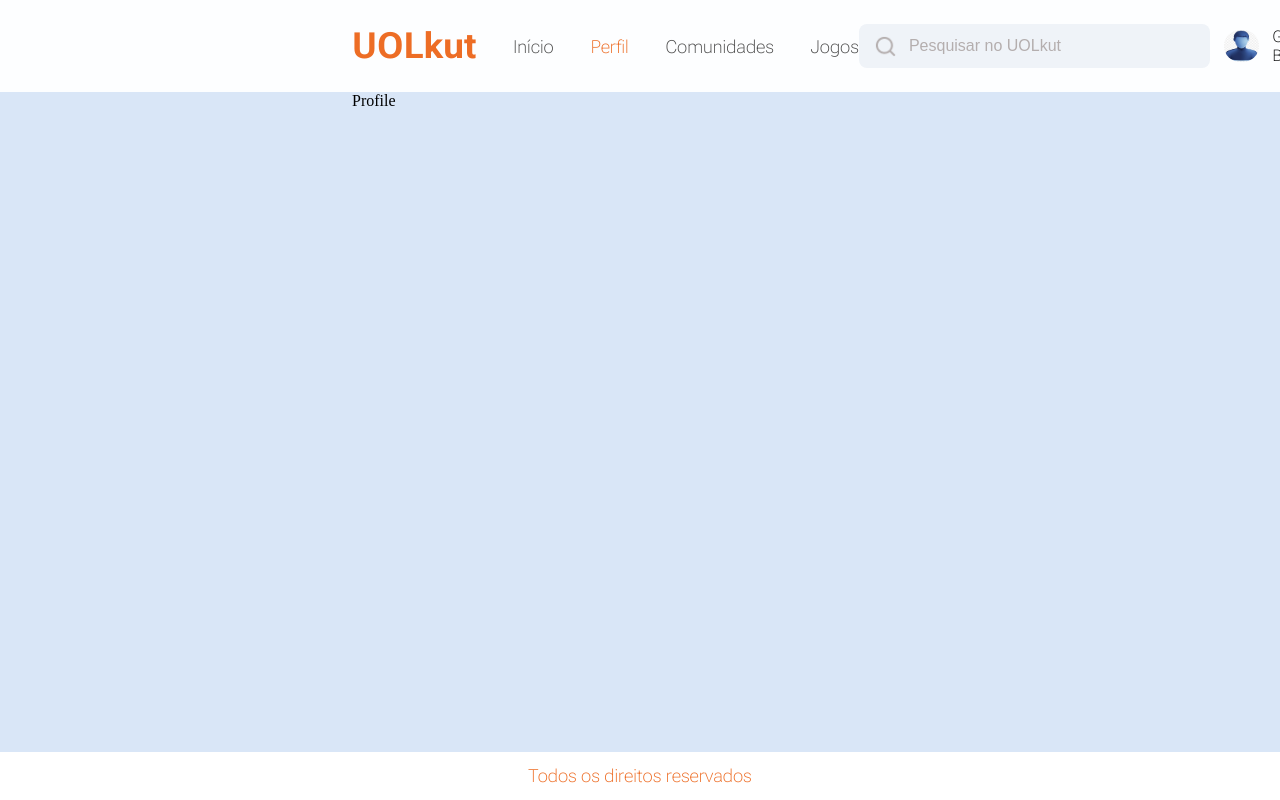
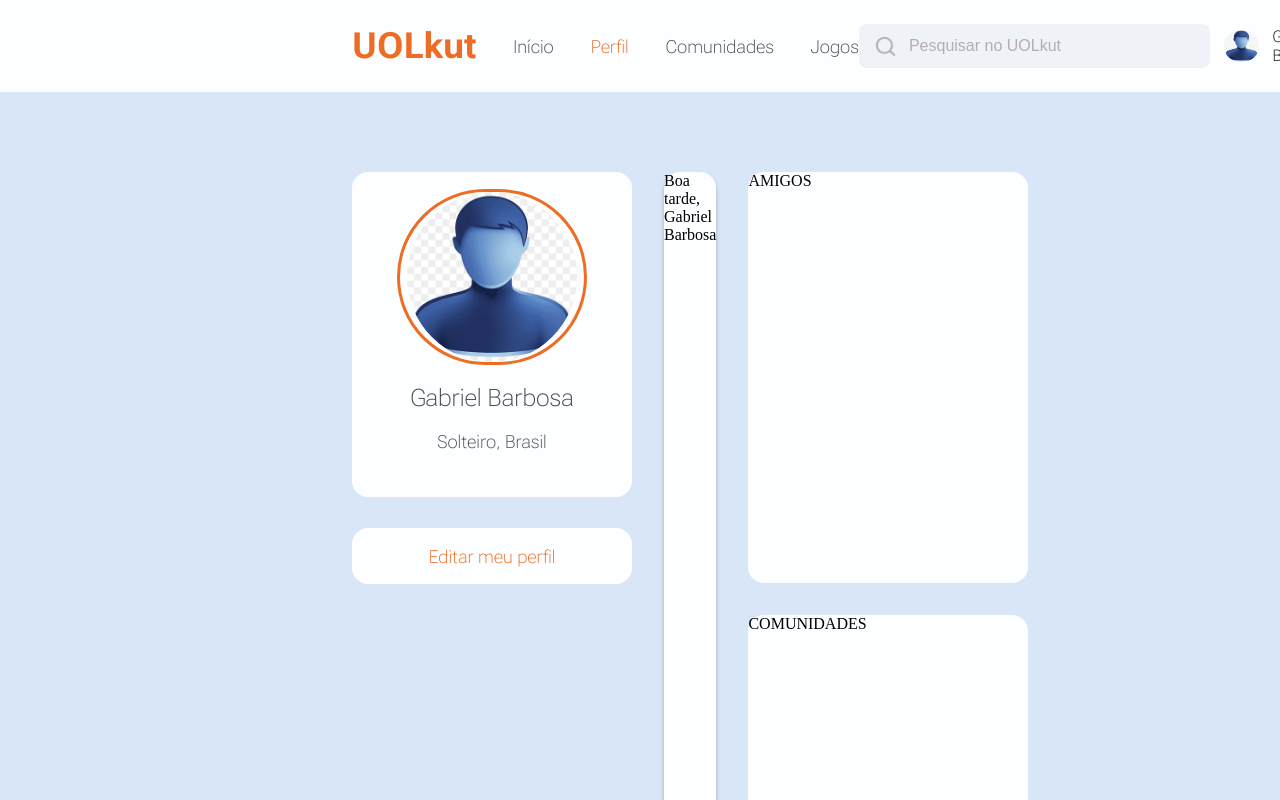
Before and after one commit to vitormen/Desafio-Semana-X-, a React (Vite) app: page /profile in a window 1280 px wide. Shown: the top 800 px of the page. Built offline with nearby package versions, Linux system fonts and the light colour scheme; a web font is replaced by a local one.

Commit message:
💄 feat: profile screen styling

```diff
--- a/src/App.css
+++ b/src/App.css
@@ -1,4 +1,6 @@
 #root {
   margin: 0;
   padding: 0;
+  background-color: #d9e6f7;
+  height: 100vh;
 }
--- a/src/components/navbar/styles.ts
+++ b/src/components/navbar/styles.ts
@@ -30,6 +30,7 @@
   font-size: 1.125rem;
   font-weight: 400;
 `;
+
 export const MenuOptions = styled.div`
     display: flex;
     width: 21.1rem
--- a/src/pages/Profile/index.tsx
+++ b/src/pages/Profile/index.tsx
@@ -1,5 +1,6 @@
 import Navbar from "../../components/navbar";
-import Footer from "../../components/footer";
+import UserImage from "../../assets/User.png";
+
 import * as C from "./styles";
 
 const Profile = () => {
@@ -10,8 +11,27 @@
         thereIsProfile={true}
         thereIsUserEdit={true}
       />
-      <C.Container>Profile</C.Container>
-      <Footer />
+      <C.DivCenter>
+        <C.EditsAndLeftProfile>
+          <C.LeftProfile>
+            <C.divImg>
+              <C.UserImage src={UserImage}></C.UserImage>
+            </C.divImg>
+            <C.name>Gabriel Barbosa</C.name>
+            <C.MaritalStatus>Solteiro, Brasil</C.MaritalStatus>
+          </C.LeftProfile>
+
+          <C.DivEditProfile>
+            <C.EditProfile>Editar meu perfil</C.EditProfile>
+          </C.DivEditProfile>
+        </C.EditsAndLeftProfile>
+        <C.CenterProfile>Boa tarde, Gabriel Barbosa</C.CenterProfile>
+
+        <C.FriendsAndComunity>
+          <C.RightFriends>AMIGOS</C.RightFriends>
+          <C.RightComunity>COMUNIDADES</C.RightComunity>
+        </C.FriendsAndComunity>
+      </C.DivCenter>
     </>
   );
 };
--- a/src/pages/Profile/styles.ts
+++ b/src/pages/Profile/styles.ts
@@ -1,8 +1,110 @@
-import styled from 'styled-components'
+import styled from "styled-components";
 
-export const Container = styled.div`
-    box-sizing: border-box;
-    background-color: #D9E6F7;
-    padding: 0 22rem;
-    height: calc(100vh - 8.75rem);
+export const DivCenter = styled.div`
+  box-sizing: border-box;
+  padding: 0 22rem;
+  margin-top: 5rem;
+  display: flex;
+  align-items: flex-start;
 `;
+
+export const LeftProfile = styled.div`
+  width: 17.5rem;
+  height: 20.3125rem;
+  border-radius: 1rem;
+  background: #fdfeff;
+
+  display: flex;
+  flex-direction: column;
+  align-items: center;
+`;
+
+export const divImg = styled.div`
+  width: 11.5rem;
+  flex-shrink: 0;
+  stroke-width: 3px;
+  border: 3px solid #ed6d25;
+  margin-top: 1.06rem;
+  border-radius: 6.25rem;
+
+  display: flex;
+  align-items: center;
+  justify-content: center;
+`;
+
+export const UserImage = styled.img`
+  border-radius: 6.25rem;
+  width: 10.625rem;
+  height: 10.625rem;
+  margin-bottom: 0rem;
+`;
+
+export const name = styled.p`
+  color: #4b4b4b;
+  font-family: Roboto Flex;
+  font-size: 1.5rem;
+  margin-bottom: 0rem;
+  margin-top: 1.19rem;
+`;
+
+export const MaritalStatus = styled.p`
+  color: #4b4b4b;
+  font-family: Roboto Flex;
+  font-size: 1.125rem;
+  font-style: normal;
+  font-weight: 400;
+  line-height: 1.5rem; /* 133.333% */
+`;
+
+export const DivEditProfile = styled.div`
+  width: 17.5rem;
+  height: 3.5rem;
+  border-radius: 1rem;
+  background: #fdfeff;
+  margin-top: 1.94rem;
+  display: flex;
+  align-items: center;
+  justify-content: center;
+`;
+
+export const EditProfile = styled.p`
+  color: #ed6d25;
+  font-family: Roboto Flex;
+  font-size: 1.125rem;
+  cursor: pointer;
+`;
+
+export const EditsAndLeftProfile = styled.div`
+  display: flex;
+  flex-direction: column;
+`;
+
+export const CenterProfile = styled.div`
+  width: 37rem;
+  height: 53.375rem;
+  border-radius: 1rem;
+  background: #fdfeff;
+  box-shadow: 0px 4px 4px 0px rgba(0, 0, 0, 0.25);
+
+  margin: 0 2rem;
+`;
+
+export const FriendsAndComunity = styled.div`
+  display: flex;
+  flex-direction: column;
+`;
+
+export const RightFriends = styled.div`
+  width: 17.5rem;
+  height: 25.6875rem;
+  border-radius: 1rem;
+  background: #fdfeff;
+  margin-bottom: 2rem;
+`;
+
+export const RightComunity = styled.div`
+  width: 17.5rem;
+  height: 25.6875rem;
+  border-radius: 1rem;
+  background: #fdfeff;
+`;
```
